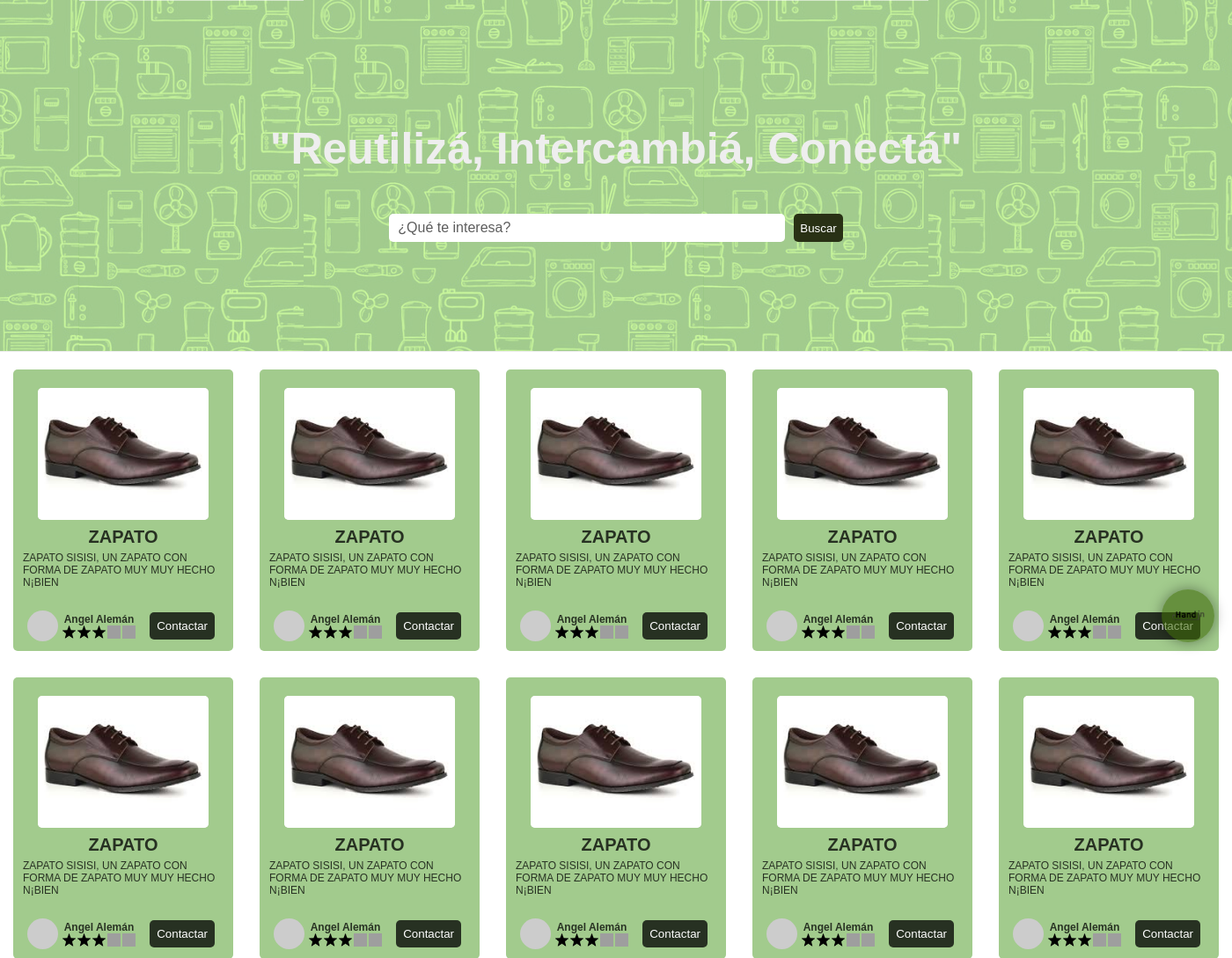
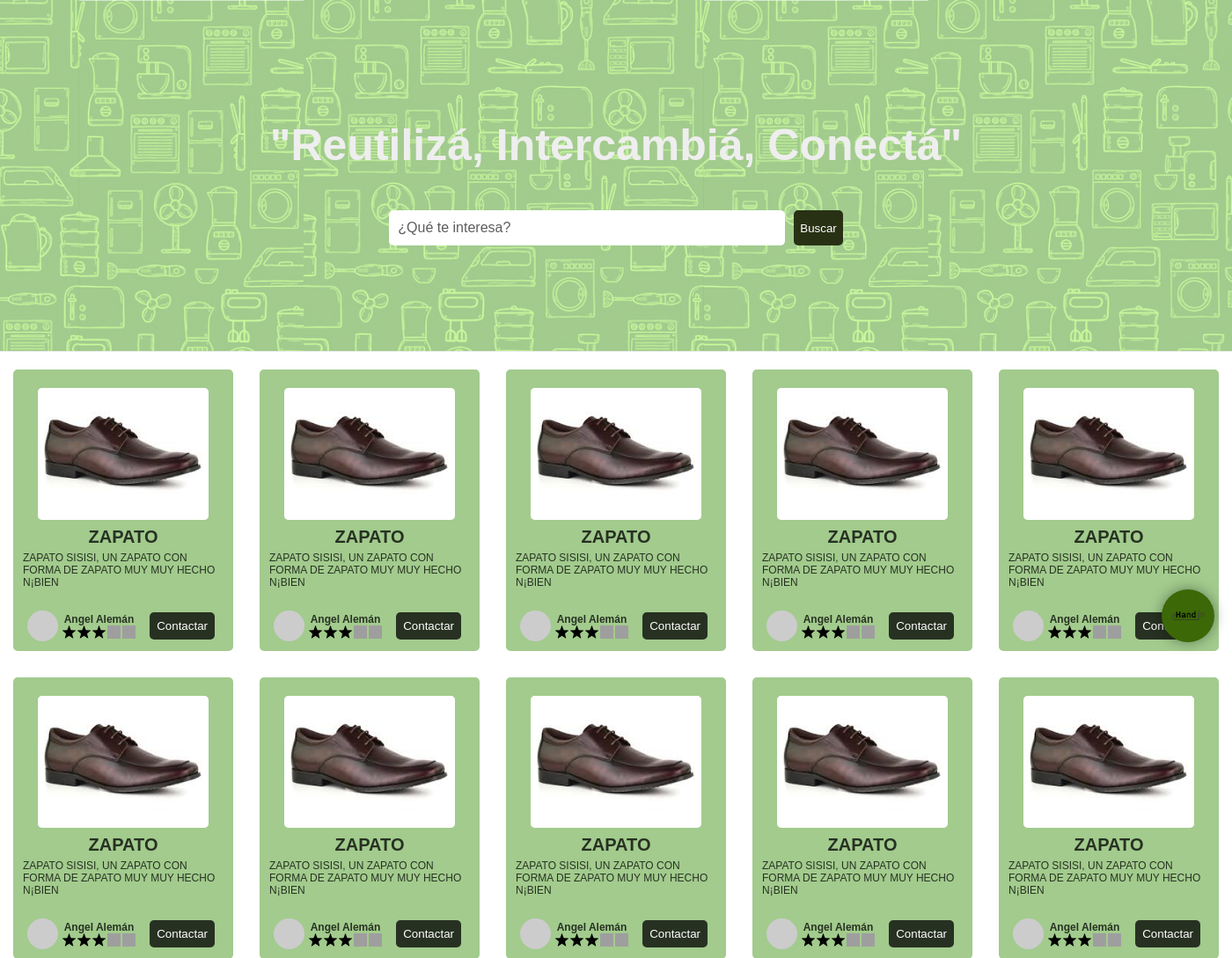
Before and after one commit to AngelAleman15/HandinHand, a PHP site: page / in a window 1400 px wide. Shown: the part 50-1139 px from the top of the page at 88% size. Run offline with PHP 8.4, Linux system fonts and the light colour scheme; grey boxes are pictures that could not be loaded.

Commit message:
cambie el heigh de la barra de busqueda del index ya que estaba muy chica y luego cambie colores y la transparencia del boton del chatbot

```diff
--- a/css/style.css
+++ b/css/style.css
@@ -143,7 +143,7 @@ a{
     margin: 5px 0;
     padding-left: 2%;
     width: 450px;
-    height: 32px;
+    height: 40px;
     border-radius: 5px;
     border: none;
     background-color: white;
@@ -166,7 +166,7 @@ a{
     border: none;
     border-radius: 5px;
     width: 3.5rem;
-    height: 32px;
+    height: 40px;
     margin-left: 10px;
 }
 
@@ -539,7 +539,7 @@ hace que el scaleX(0) pase a 1, para que el contenido se haga visible, o sea, el
   right: 20px;
   width: 60px;
   height: 60px;
-  background-color: #3c680795;
+  background-color: #3c6807;
   color: white;
   font-size: 30px;
   display: flex;
@@ -552,14 +552,14 @@ hace que el scaleX(0) pase a 1, para que el contenido se haga visible, o sea, el
 }
 
 #chatbot-icon:hover {
-  background-color: #30540395;
+  background-color: #305403;
   transform: scale(1.1);
 }
 
 /*chatbot Container*/
 #chatbot-container {
   position: fixed;
-  bottom: 80px;
+  bottom: 20px;
   right: 20px;
   width: 350px;
   height: 450px;
@@ -638,6 +638,7 @@ hace que el scaleX(0) pase a 1, para que el contenido se haga visible, o sea, el
 }
 
 #chatbot-input {
+    outline: none;
   flex: 1;
   padding: 10px;
   border: 1px solid #444;
```
